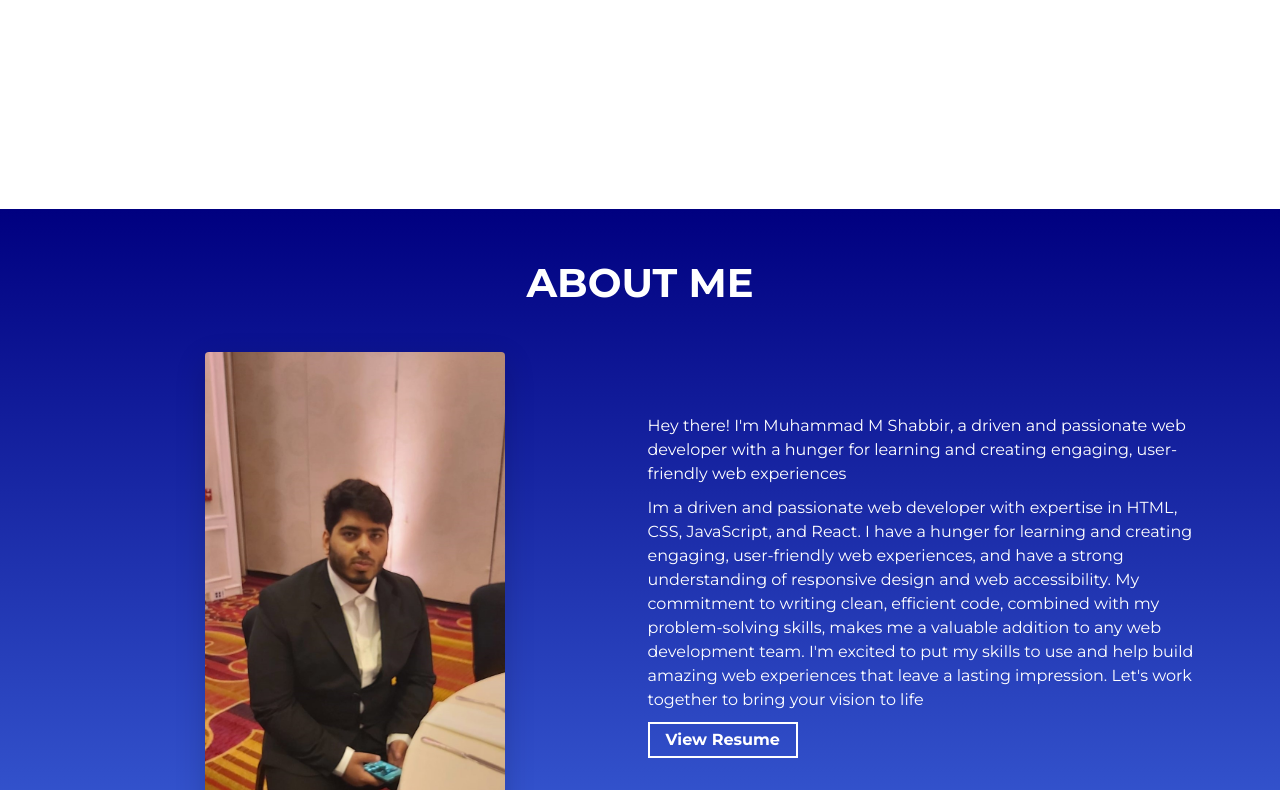
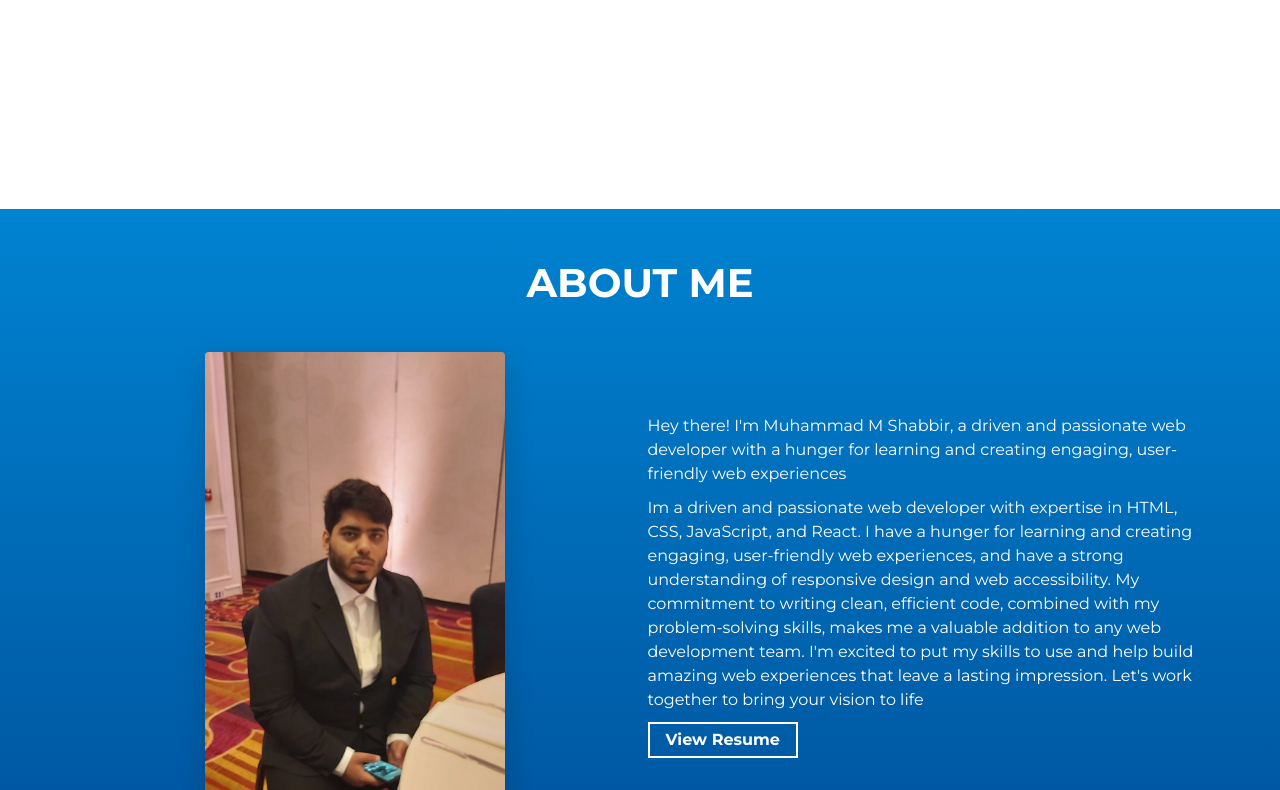
Before and after one commit to ShabbirMuhammad2000/My-Portfolio-Final, a website built with Parcel: page src/index.html in a window 1280 px wide. Shown: the part 591-1381 px from the top of the page. Built offline with nearby package versions, Linux system fonts and the light colour scheme.

Commit message:
changes the color

```diff
--- a/src/sass/abstracts/_variables.scss
+++ b/src/sass/abstracts/_variables.scss
@@ -1,6 +1,6 @@
 // COLORS
-$primary-color: #4169E1;
-$secondary-color: #000080;
+$primary-color:   #004C96;
+$secondary-color:    #0083D1;
 
 $white-color: #fff;
 
```
